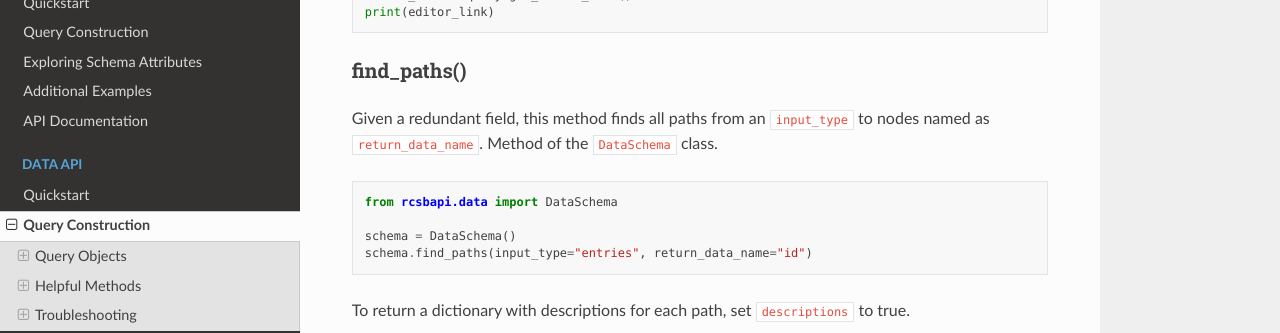
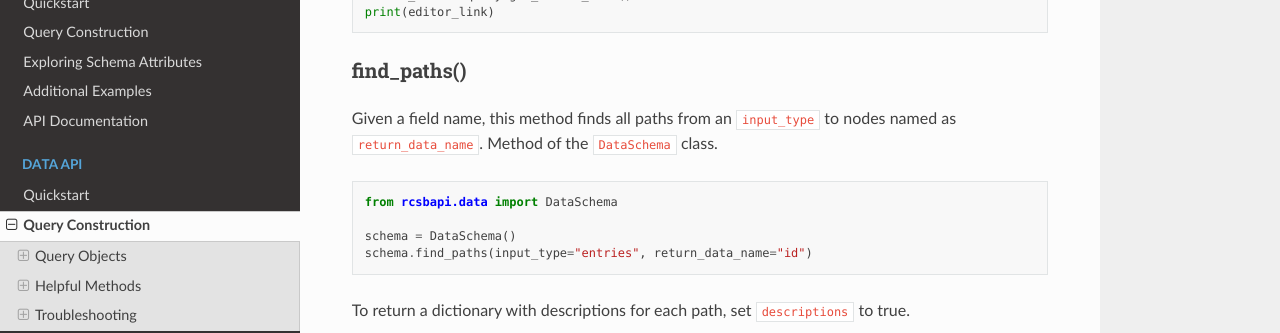
Before and after one commit to rcsb/py-rcsb-api, a Sphinx documentation site: the page built from docs/data_api/query_construction.md, in a window 1280 px wide and 900 px high, scrolled down 4884 px. Shown: the part 149-482 px from the top of the window. Built offline with Sphinx 7.4.7 and the Read the Docs theme 3.1.0, drawn with Linux system fonts in a browser that asks for light colours; the version number is read from the project's files by our own code.

````diff
--- a/docs/data_api/query_construction.md
+++ b/docs/data_api/query_construction.md
@@ -216,7 +216,7 @@ print(editor_link)
 ```
 
 ### find_paths()
-Given a redundant field, this method finds all paths from an `input_type` to nodes named as `return_data_name`. Method of the `DataSchema` class.
+Given a field name, this method finds all paths from an `input_type` to nodes named as `return_data_name`. Method of the `DataSchema` class.
 
 ```python
 from rcsbapi.data import DataSchema
````
Also changed, not shown: docs/data_api/additional_examples.md (+1 -1 lines), docs/search_api/query_construction.md (+2 -2 lines), 3 other files.
